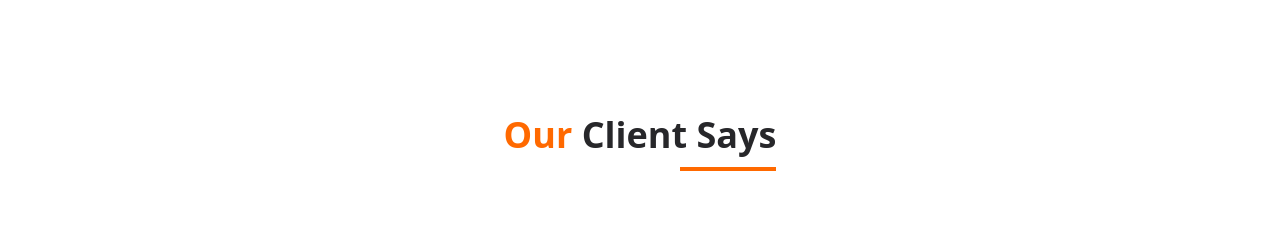
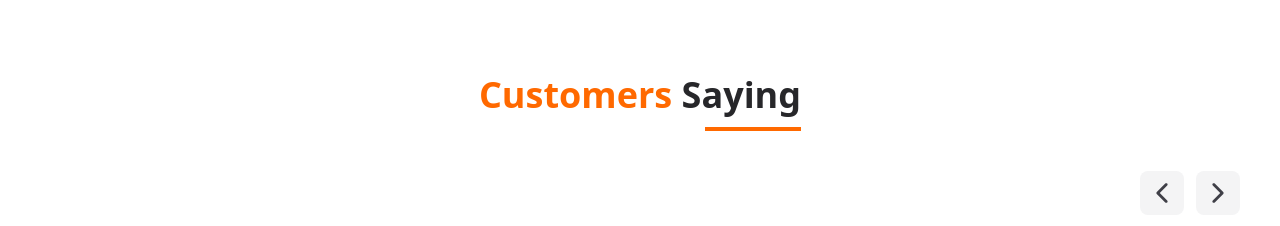
Before and after one commit to rehan606/Grocify, a React (Vite) app: page / in a window 1280 px wide. Shown: the part 4539-4765 px from the top of the page. Built offline with nearby package versions, Linux system fonts and the light colour scheme.

Commit message:
create testimonial navigate button

```diff
--- a/index.html
+++ b/index.html
@@ -4,6 +4,7 @@
     <meta charset="UTF-8" />
     <link rel="icon" type="image/png" href="/icon.png" />
     <meta name="viewport" content="width=device-width, initial-scale=1.0" />
+
     <title>Grocify | Grocery website</title>
   </head>
   <body>
--- a/src/components/Footer/Footer.jsx
+++ b/src/components/Footer/Footer.jsx
@@ -12,7 +12,7 @@ const Footer = () => {
 
                         <p className="mt-4 text-zinc-800">Bred for a high content of beneficial substances. Our products adre aall fresh and health.</p>
 
-                        <p className="mt-4 text-zinc-800"> <span className="text-orange-500"> {new Date().getFullYear()} </span> © All Right Reserved  </p>
+                        <p className="mt-4 text-zinc-800"> <span className="text-orange-500"> {new Date().getFullYear()} </span> © All Right Reserved.  </p>
 
 
                     </div>
@@ -20,8 +20,8 @@ const Footer = () => {
                     {/* Company Links */}
                     <div className="">
                         <h3 className="text-xl font-bold text-zinc-800 mb-4">Company</h3>
-                        <ul className="space-y-2">
-                            <li className=""> <a href="#" className="text-zinc-800 group-hover:text-orange-500 transition-all duration-300 ">About</a> </li>
+                        <ul className="space-y-3">
+                            <li className=""> <a href="#" className="text-zinc-800 hover:text-orange-500 transition-all duration-300 ">About</a> </li>
                             <li> <a href="#" className="text-zinc-800 hover:text-orange-500 transition-all duration-300 ">FAQ's</a> </li>
                         </ul>
                     </div>
@@ -29,7 +29,7 @@ const Footer = () => {
                     {/* Support Links */}
                     <div className="">
                         <h3 className="text-xl font-bold text-zinc-800 mb-4">Support</h3>
-                        <ul className="space-y-2">
+                        <ul className="space-y-3">
                             <li> <a href="#" className="text-zinc-800 hover:text-orange-500 transition-all duration-300 ">Support Center</a> </li>
                             <li> <a href="#" className="text-zinc-800 hover:text-orange-500 transition-all duration-300 ">Feedback</a> </li>
                             <li> <a href="#" className="text-zinc-800 hover:text-orange-500 transition-all duration-300 ">Contact us</a> </li>
--- a/src/components/Process/Process.jsx
+++ b/src/components/Process/Process.jsx
@@ -41,17 +41,17 @@ const Process = () => {
         <section className='max-w-1400 mx-auto px-10 py-20 md:py-20'>
             <div>
                 <div className='w-fit mb-10 ml-0'>
-                    <Heading title="Our" content="Process" />
+                    <Heading title="Our" content="Process"/>
                 </div>
 
 
 
                 <div className='grid grid-cols-1 md:grid-cols-2 lg:grid-cols-4 gap-4 lg:pt-56'>
 
-                    {steps.map((step, id) => (
+                    {steps.map((step) => (
                         <div key={step.id}
                             className={`flex flex-col items-center text-center p-5  rounded-lg  shadow-lg lg:shadow-none transition-shadow duration-300
-                            ${step.id % 2 === 0 ? 'lg:-mt-46' : ''} `}>
+                             ${step.id % 2 === 0 ? 'lg:-mt-46' : ''} `}>
 
                             {/* Number  */}
                             <span className="w-10 h-10 md:w-14 md:h-14 text-6xl rounded-full outline-1 outline-offset-1 outline-dashed flex items-center justify-center  text-zinc-700 ">{step.number}</span>
--- a/src/components/Products/Products.jsx
+++ b/src/components/Products/Products.jsx
@@ -22,7 +22,7 @@ const Products = () => {
     });
 
     return (
-        <section className='max-w-1400 mx-auto px-10 mb-10 md:mb-none lg:pb-20'>
+        <section className='max-w-1400 mx-auto px-10 mb-10 md:mb-none lg:pb-10'>
             <div>
                 <Heading title="Our" content="Products" />
 
--- a/src/components/Testimonials/Testimonials.jsx
+++ b/src/components/Testimonials/Testimonials.jsx
@@ -1,11 +1,22 @@
 import React from 'react'
 import Heading from '../Heading/Heading'
+import { IoIosArrowForward , IoIosArrowBack} from 'react-icons/io'
 
 const Testimonials = () => {
     return (
         <section className='max-w-1400 mx-auto px-10 py-20 md:py-20'>
             <div>
-                <Heading title="Our" content="Client Says" />
+                <Heading title="Customers" content="Saying" />
+
+                 {/* Testimonial Slide Button  */}
+                <div className='flex justify-end gap-3 mt-10'>
+                    <button className='text-2xl rounded-lg w-11 h-11 bg-zinc-100 hover:bg-linear-to-b hover:from-orange-400 hover:to-orange-500 group flex items-center justify-center cursor-pointer'>
+                        <IoIosArrowBack className='text-3xl text-zinc-700 group-hover:text-white transition-colors duration-300' />
+                    </button>
+                    <button className='text-2xl rounded-lg w-11 h-11 bg-zinc-100 hover:bg-linear-to-b hover:from-orange-400 hover:to-orange-500 group flex items-center justify-center cursor-pointer'>
+                        <IoIosArrowForward className='text-3xl text-zinc-700 group-hover:text-white transition-colors duration-300' />
+                    </button>
+                </div>
             </div>
         </section>
     )
--- a/src/index.css
+++ b/src/index.css
@@ -1,4 +1,7 @@
 @import "tailwindcss";
+
+
+
 
 /* *{
     border: 1px solid green;
```
